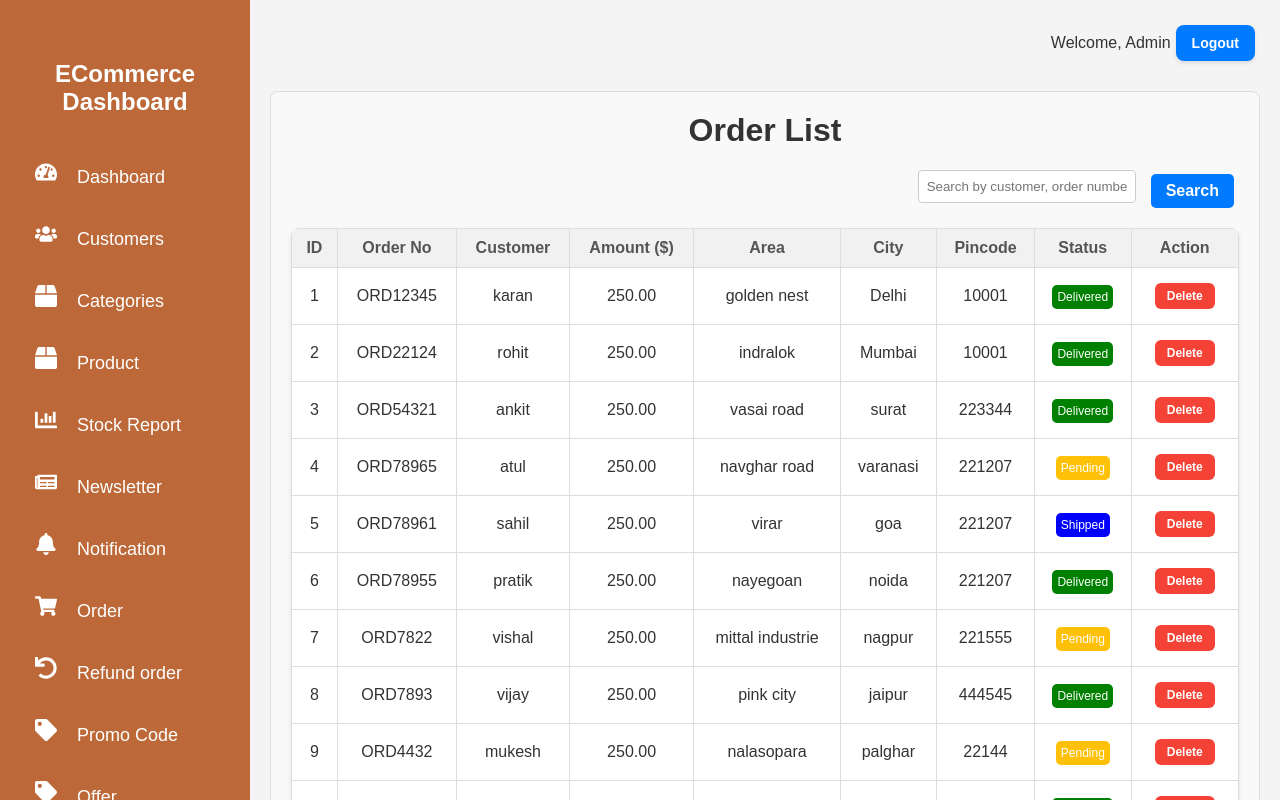
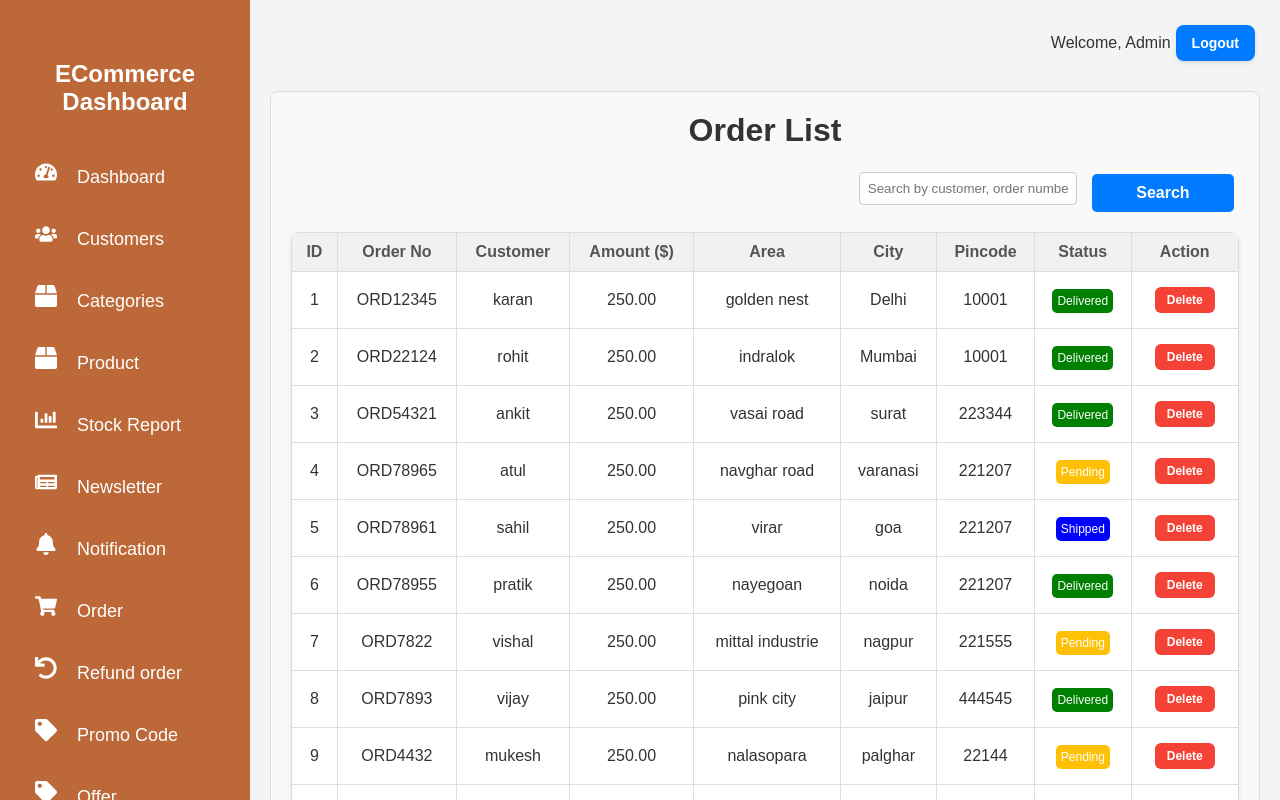
Before and after one commit to Rahulkannoujia123/admin-panel-ecommerce, a React (Create React App) app: page /order in a window 1280 px wide. Built offline with nearby package versions, Linux system fonts and the light colour scheme.

Commit message:
admin panel

```diff
--- a/src/pages/customer/customer.css
+++ b/src/pages/customer/customer.css
@@ -126,14 +126,88 @@
 .update-form button[type="button"]:hover {
   background-color: #e53935;
 }
+
+/* Button Container Styles */
+.button-container {
+  display: flex; /* Use flexbox to align buttons */
+  align-items: center; /* Vertically align buttons */
+  justify-content: space-between; /* Place buttons on opposite ends */
+  margin-bottom: 20px; /* Add spacing below buttons */
+}
+.search-bar {
+  padding: 5px;
+  width: 100%;
+
+}
+
+.search-button {
+  background-color: #007bff; /* Blue background for search button */
+  color: white;
+  border: none;
+  padding: 10px 20px;
+  font-size: 16px;
+  cursor: pointer;
+  border-radius: 5px;
+  width: 40%;
+}
+
+.search-button:hover {
+  background-color: #0056b3;
+}
+
+/* Button Container Styles */
+.button-container {
+  display: flex; /* Use flexbox to align buttons */
+  align-items: center; /* Vertically align buttons */
+  justify-content: space-between; /* Place buttons on opposite ends */
+  margin-bottom: 20px; /* Add spacing below buttons */
+  gap: 10px; /* Add space between buttons if needed */
+}
+
+/* Search Button Styles */
+.search-button {
+  background-color: #007bff; /* Blue background for search button */
+  color: white;
+  border: none;
+  padding: 10px 20px;
+  font-size: 16px;
+  cursor: pointer;
+  border-radius: 5px;
+  width: 15% !important;
+
+}
+.search-input {
+  padding: 8px 12px;
+  font-size: 14px;
+  border: 1px solid #ccc;
+  border-radius: 4px;
+  outline: none;
+  width: 70%;
+}
+.search-button:hover {
+  background-color: #0056b3;
+}
+
+/* Delete Multiple Button Styles */
 .delete-multiple-button {
   background-color: #dc3545; /* Red background for delete button */
   color: white; /* White text */
   border: none;
+  display: flex;
   padding: 10px 20px;
+  font-size: 16px;
   cursor: pointer;
-  font-size: 16px;
   border-radius: 5px;
-  margin-right: auto; /* Push the button to the far right */
+  top:100px;
   transition: background-color 0.3s ease;
+  margin-left: auto;
+  width: 15%;
+
 }
+.button.delete-multiple-button{
+  margin-left: 0;
+}
+
+.delete-multiple-button:hover {
+  background-color: #c82333; /* Darker red on hover */
+}
--- a/src/pages/customer/customer.jsx
+++ b/src/pages/customer/customer.jsx
@@ -214,12 +214,16 @@
                 onChange={(e) => setSearchQuery(e.target.value)}
                 className="search-input"
               />
+              <div/>
               <button onClick={handleSearch} className="search-button">
                 Search
               </button>
+
+              <div>
               <button onClick={handleDeleteSelected} className="delete-multiple-button">
                 Delete Selected
               </button>
+              </div>
             </div>
           </div>
           <table className="customers-table">
```
